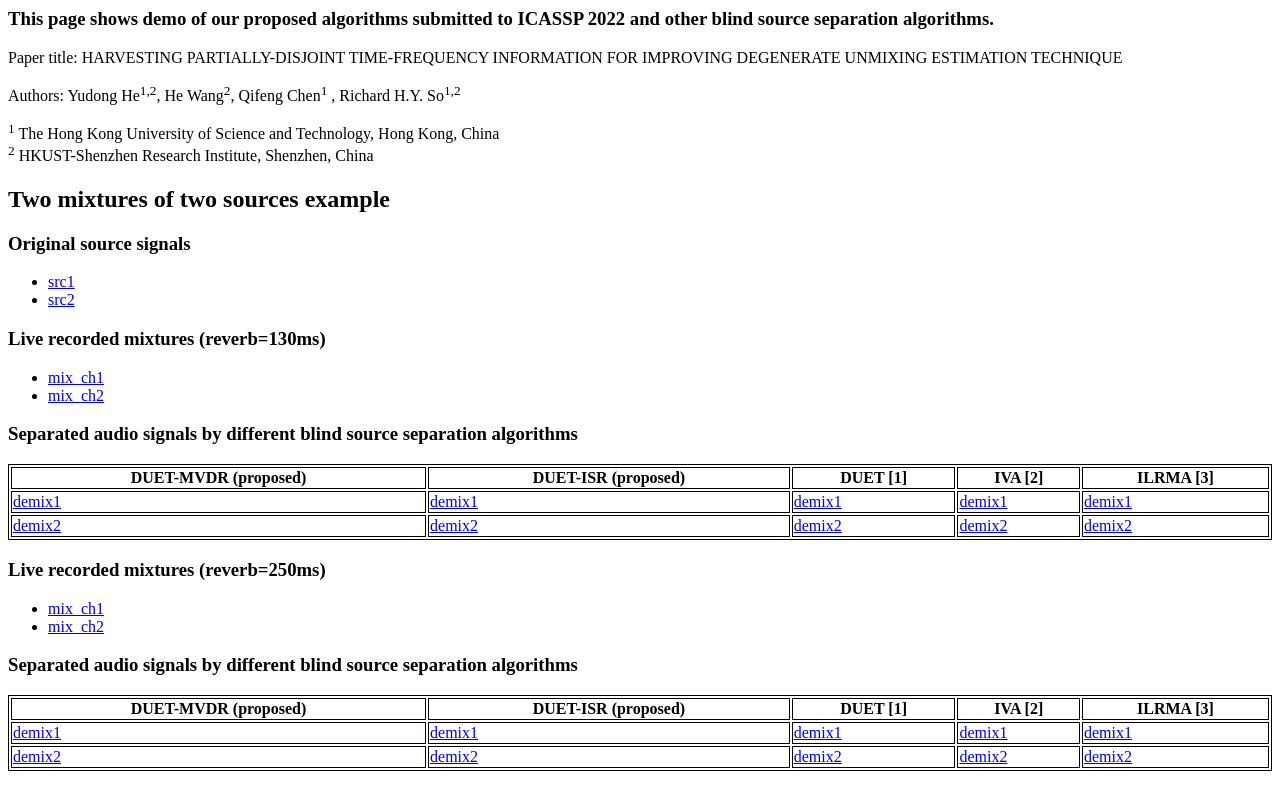
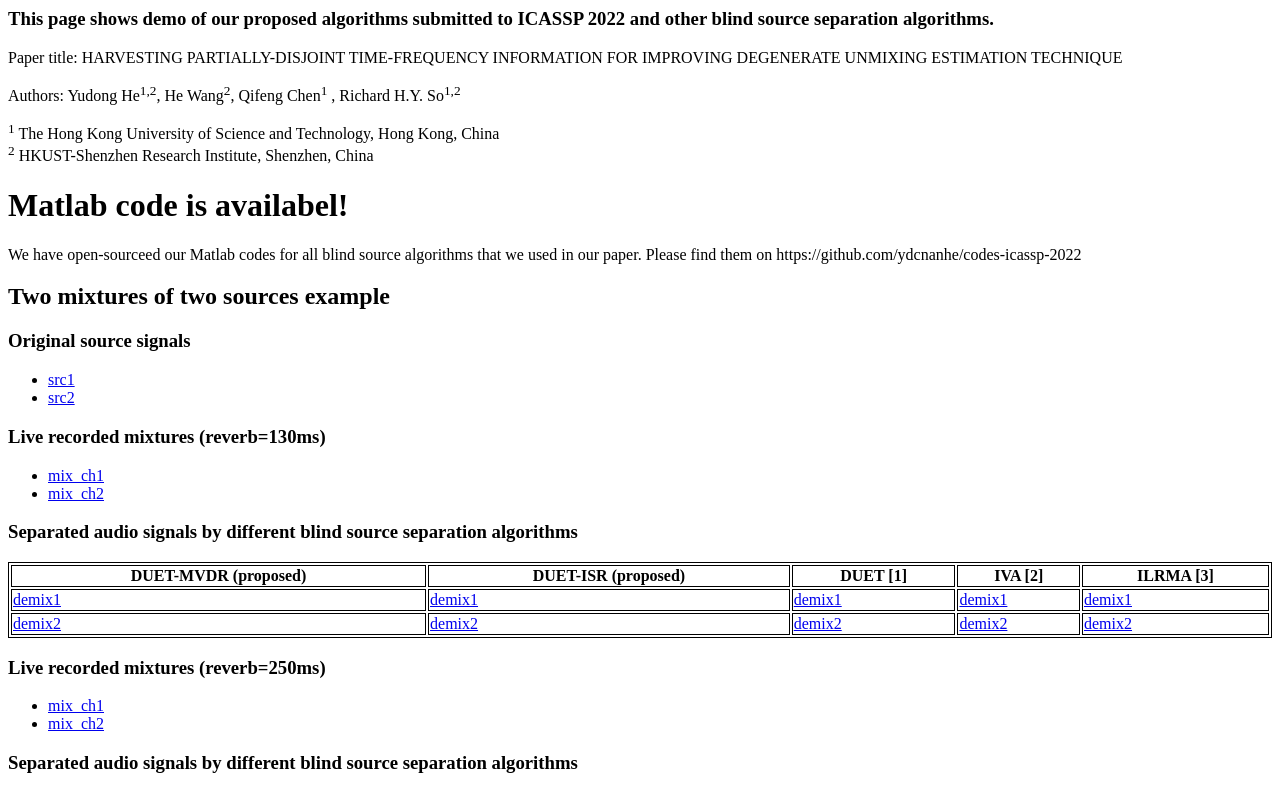
Before and after one commit to ydcnanhe/demo-icassp2022, a plain HTML site: page index.html in a window 1280 px wide. Shown: the top 788 px of the page. Drawn offline with Linux system fonts and the light colour scheme.

Commit message:
Update index.html

```diff
--- a/index.html
+++ b/index.html
@@ -13,7 +13,8 @@ table, th, td {
   <dt><sup>1</sup> The Hong Kong University of Science and Technology, Hong Kong, China </dt>
   <dt><sup>2</sup> HKUST-Shenzhen Research Institute, Shenzhen, China</dt>
 </dl>
-
+<h1>Matlab code is availabel!</h1>
+We have open-sourceed our Matlab codes for all blind source algorithms that we used in our paper. Please find them on https://github.com/ydcnanhe/codes-icassp-2022
 <h2>Two mixtures of two sources example</h1>
 <h3>Original source signals</h2>
 <ul>
```
